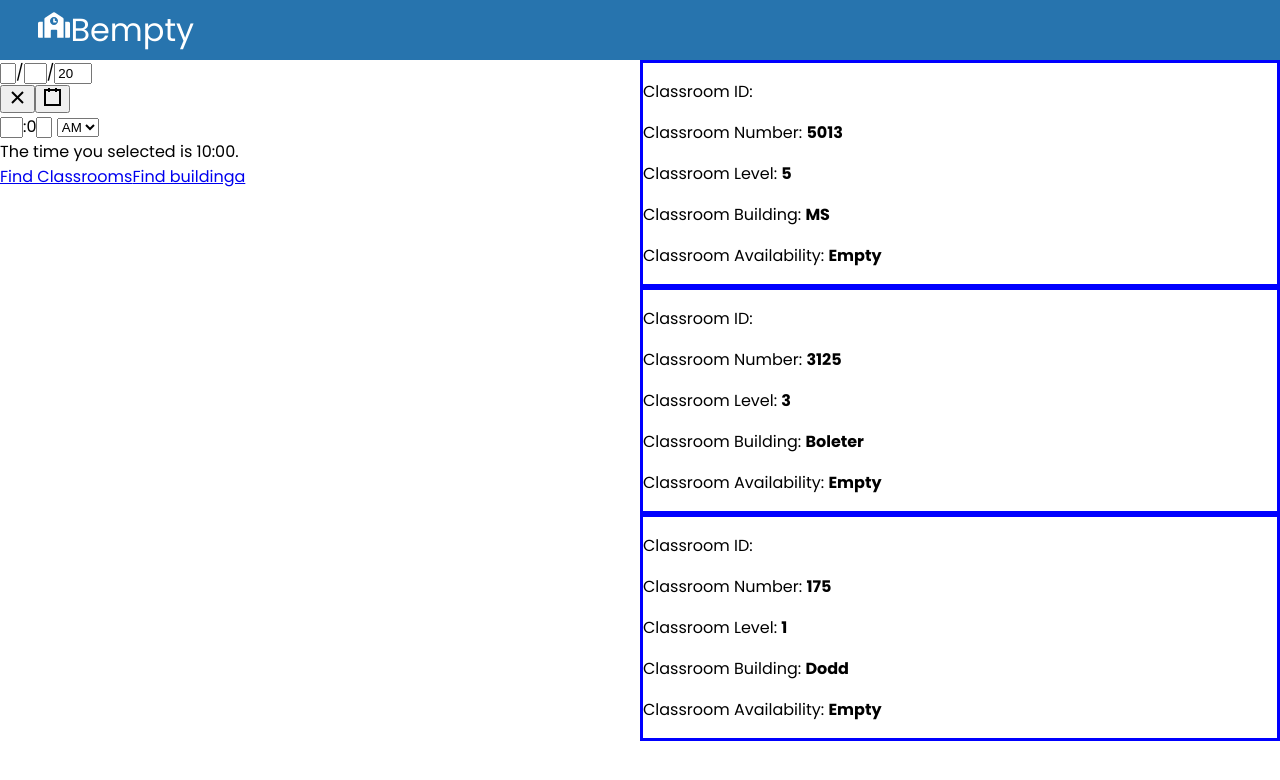
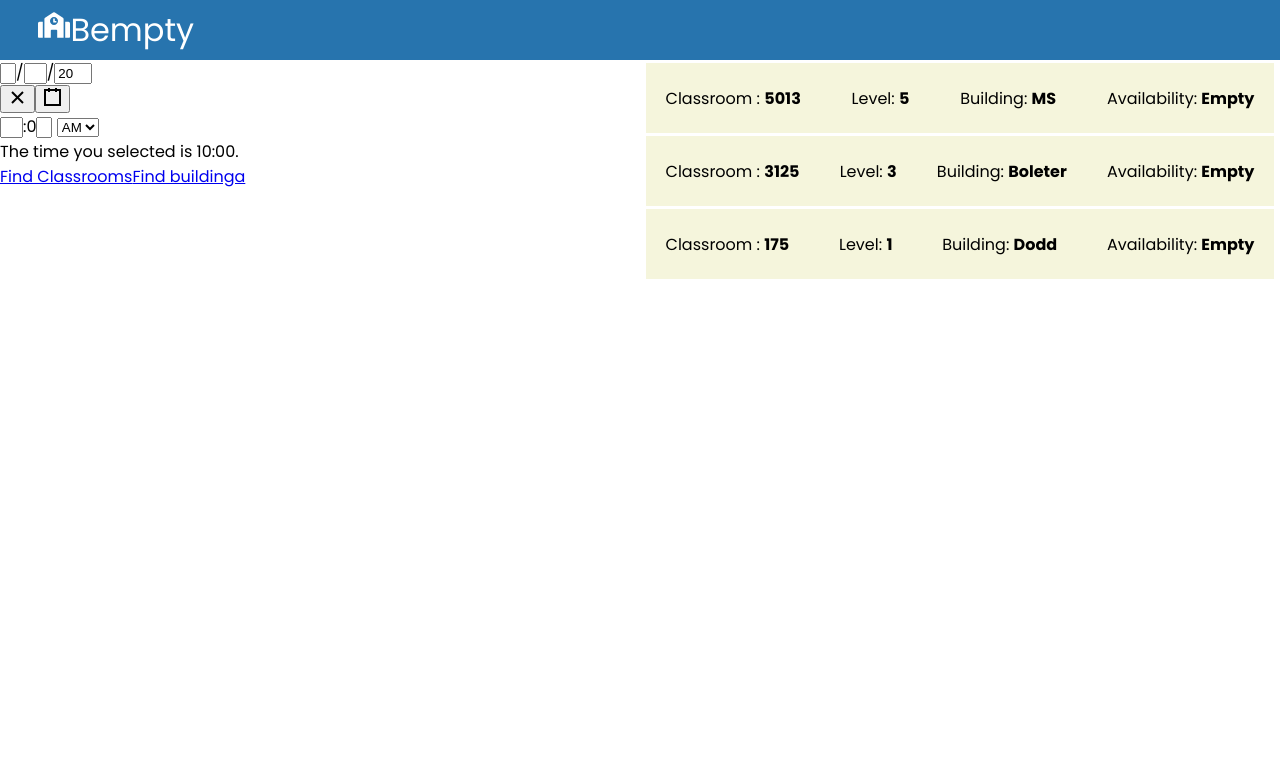
Before and after one commit to daviddavini/BEmpty, a React (Create React App) app in the folder bempty/: page /search in a window 1280 px wide. Shown: the top 780 px of the page. Built offline with nearby package versions, Linux system fonts and the light colour scheme.

Commit message:
css for classrommlist

```diff
--- a/bempty/src/components/ClassroomList.css
+++ b/bempty/src/components/ClassroomList.css
@@ -0,0 +1,12 @@
+.classrooms{
+    display: flex;
+    background-color: beige;
+    justify-content: space-between;
+    margin-left: 1%;
+    margin-right: 1%;
+    margin-top: 0.5%;
+    padding-left: 3%;
+    padding-right: 3%;
+    padding-top: 1%;
+    padding-bottom: 1%;
+}
--- a/bempty/src/components/ClassroomList.js
+++ b/bempty/src/components/ClassroomList.js
@@ -3,21 +3,18 @@ import './ClassroomList.css';
 import { ReactDOM } from 'react';
 
 function Classroom(props) {
-    return <div style={{border:"3px solid blue"}}>
+    return <div class="classrooms" >
         <p>
-            <label>Classroom ID: <b>{props.data.id}</b></label>
+            <label>Classroom : <b>{props.data.number}</b></label>
         </p>
         <p>
-            <label>Classroom Number: <b>{props.data.number}</b></label>
+            <label> Level: <b>{props.data.Level}</b></label>
         </p>
         <p>
-            <label>Classroom Level: <b>{props.data.Level}</b></label>
+            <label> Building: <b>{props.data.Building}</b></label>
         </p>
         <p>
-            <label>Classroom Building: <b>{props.data.Building}</b></label>
-        </p>
-        <p>
-            <label>Classroom Availability: <b>{props.data.Availability}</b></label>
+        <label> Availability: <b>{props.data.Availability}</b></label>
         </p>
     </div>;
 
```
